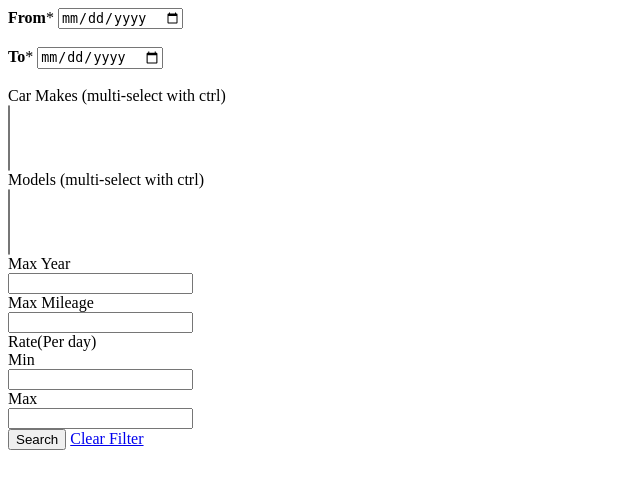
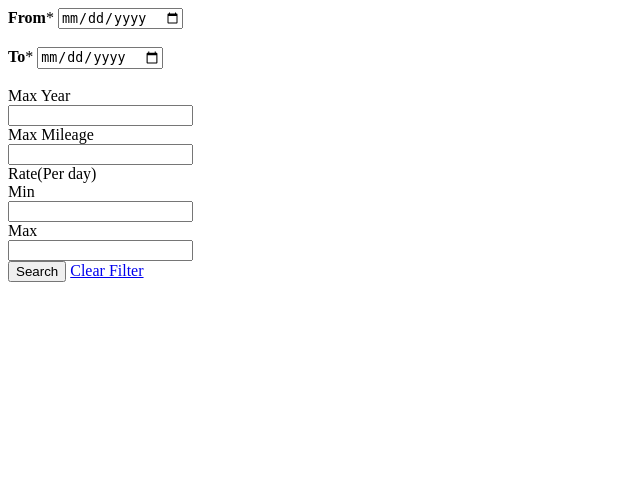
Before and after one commit to chenghong99/CarWebsite, a Django app: template app/templates/app/search.html in a window 1280 px wide. Shown: the top 489 px of the page, without its empty margins (0-640 px from the left). Run offline with Django 3.2, Linux system fonts and the light colour scheme; the template is opened without the code that fills it, so the values that code supplies are empty.

Commit message:
remove carmake carmodel filters

```diff
--- a/app/templates/app/search.html
+++ b/app/templates/app/search.html
@@ -20,23 +20,7 @@
                 <input type="date" placeholder="Enter Drop-Off Date" name="drop_off" required="" control-id="ControlID-2"><br><br>
 
         </div>
-        <div id="div_id_carmakes" class="control-group">
-          <label for="id_carmakes" class="control-label requiredField">Car Makes (multi-select with ctrl)</label>
-            <div class="controls"><select name="carmakes" id="id_carmakes" multiple >
-              {% for carmake in carmakes %}
-              <option value="{{carmake.0}}" {% if carmake.1 == "Yes" %}selected{% endif %}>{{carmake.0}}</option>
-              {% endfor %}
-            </select> </div>
-          </div>
 
-        <div id="div_id_models" class="control-group">
-          <label for="id_models" class="control-label requiredField">Models (multi-select with ctrl)</label>
-            <div class="controls"><select name="models" id="id_models" multiple>
-              {% for model in models %}
-              <option value="{{model.0}}" {% if model.1 == "Yes" %}selected{% endif %}>{{model.0}}</option>
-              {% endfor %}
-            </select> </div>
-          </div>
 
         <div id="div_max_year" class="control-group">
           <label for="max_year" class="control-label requiredField">Max Year</label> </div>
```
Also changed, not shown: app/views.py (+21 -21 lines).
